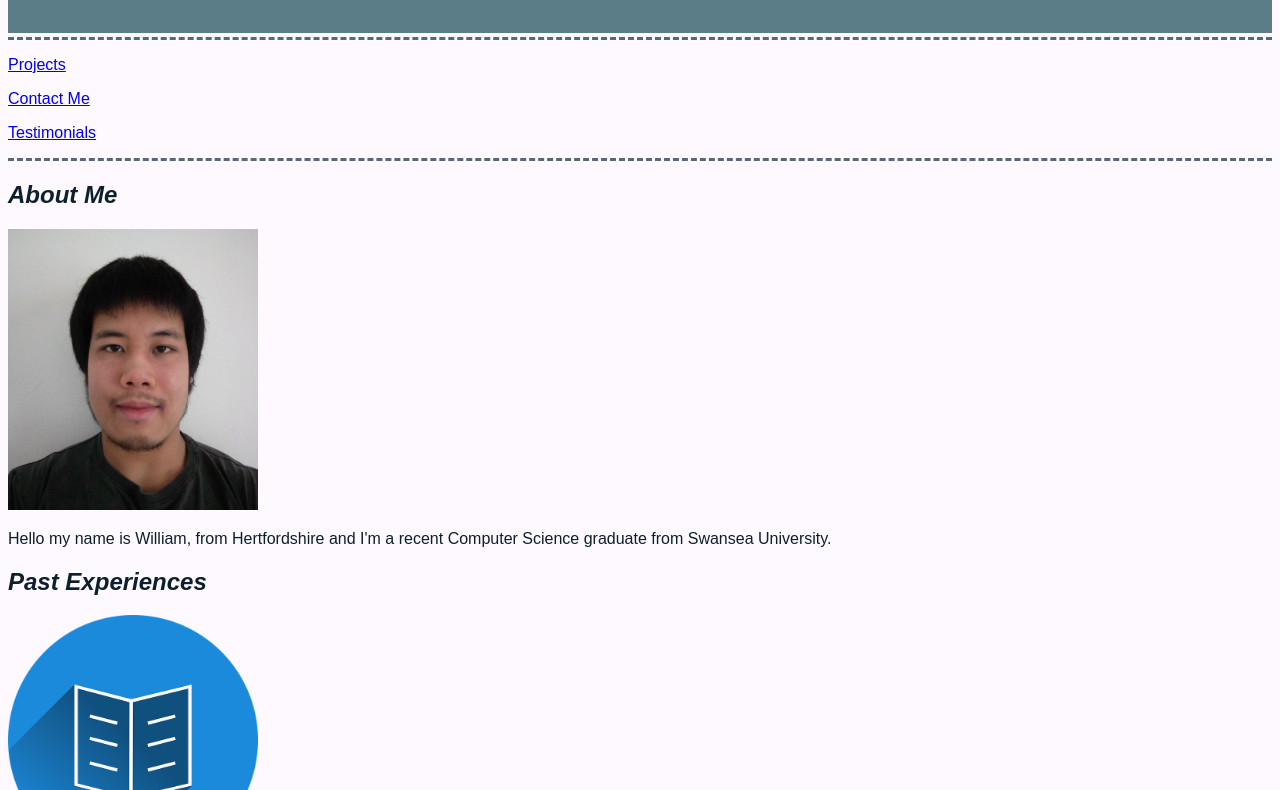
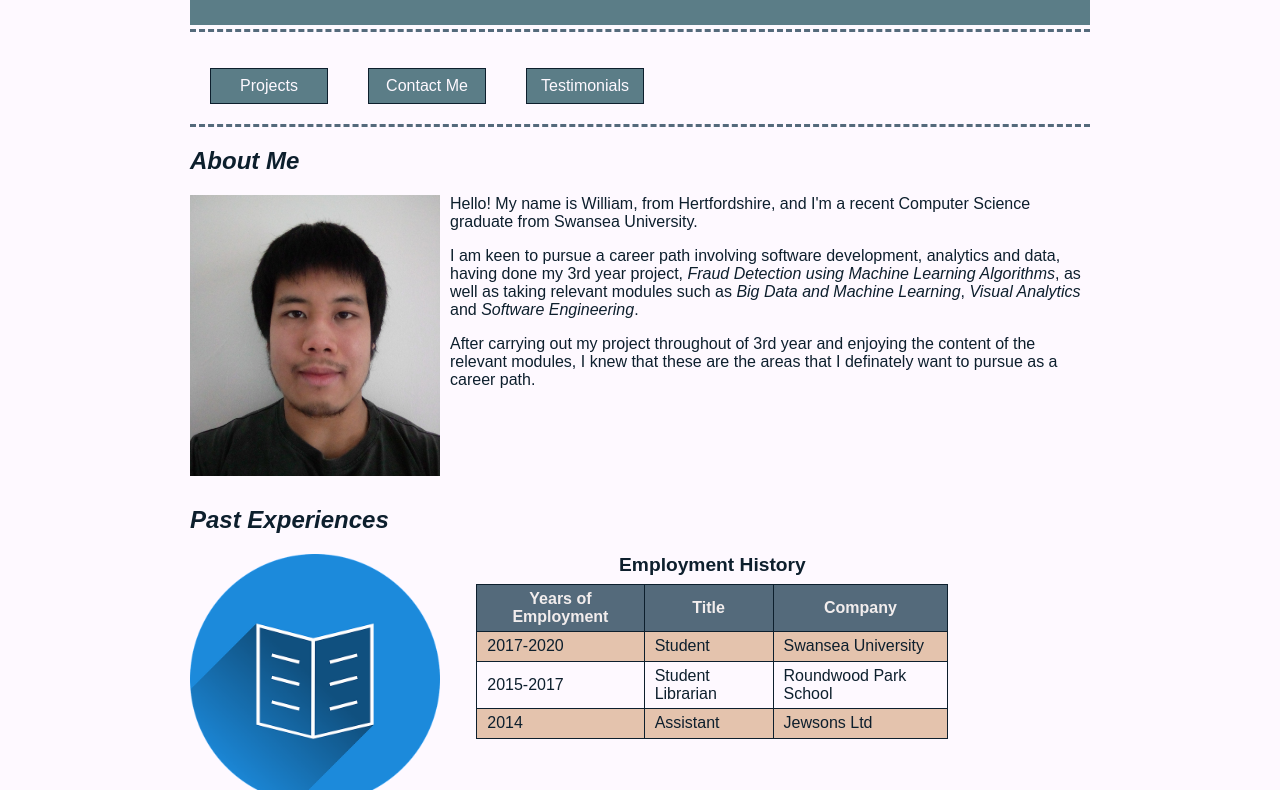
Before and after one commit to William-King977/IntroToWebDev, a plain HTML site: page classwork/portfolio/index.html in a window 1280 px wide. Shown: the part 125-915 px from the top of the page. Drawn offline with Linux system fonts and the light colour scheme.

Commit message:
Aligned Content and Navigation in Home Page

```diff
--- a/classwork/portfolio/index.html
+++ b/classwork/portfolio/index.html
@@ -10,32 +10,40 @@
 		<link href = "styles/main.css" rel = "stylesheet" type = "text/css" />
 
 		<style>
+			/* Article styling (content positioning of each section) */
+			article img {
+				float: left;
+				padding-right: 10px;
+			}
+			article {
+				margin-bottom: 30px;
+			}
+			.right-content {
+				float: left;
+			}
+
+			/* Table styling */
 			caption {
 				font-weight: bold;
 				font-size: 1.2em;
 				margin-bottom: 8px;
 			}
-
 			table, th, td {
 				border: 1px solid #0d1f2d;
 				border-collapse: collapse;
 				padding: 5px 10px;
 			}
-
 			table {
 				width: 90%;
 				margin: auto;
 			}
-
 			tr {
 				height: 30px;
 			}
-
 			thead {
 				background-color: #546a7b;
 				color: #f2eded;
 			}
-
 			tbody tr:nth-child(odd) {
 				background-color: #e4c3ad;
 			}
@@ -52,21 +60,31 @@
 			<p><a href = "projects.html">Projects</a></p>
 			<p><a href = "contact.html">Contact Me</a></p>
 			<p><a href = "testimonials.html">Testimonials</a></p>
+			<div class = "clear-float"></div>
 		</nav>
 
 		<section>
 			<!-- About Me -->
 			<article id = "about">
 				<h2><em>About Me</em></h2>
-				<img src = "images/my-selfie.jpg" width = "250" alt = "Selfie of William"/>
-				<p>Hello my name is William, from Hertfordshire and I'm a recent
+				<img src = "images/my-selfie.jpg" width = "250" alt = "Picture of William King" />
+				<p>Hello! My name is William, from Hertfordshire, and I'm a recent
 					Computer Science graduate from Swansea University.</p>
+				<p>I am keen to pursue a career path involving software development, analytics and data, having done my
+					3rd year project, <em>Fraud Detection using Machine Learning Algorithms</em>, as well as taking relevant
+					modules such as <em>Big Data and Machine Learning</em>, <em>Visual Analytics</em> and
+					<em>Software Engineering</em>.</p>
+				<p>After carrying out my project throughout of 3rd year and enjoying the content
+					of the relevant modules, I knew that these are the areas that I definately want to pursue as a career path.
+					</p>
+				<div class = "clear-float"></div>
 			</article>
 
 			<!-- Past Experiences -->
 			<article id = "experiences">
 				<h2><em>Past Experiences</em></h2>
 				<img src = "images/experience.png" width = "250" alt = "Experiences Icon"/>
+				<div class = "right-content">
 					<table>
 						<caption>Employment History</caption>
 						<thead>
@@ -94,12 +112,15 @@
 							</tr>
 						</tbody>
 					</table>
+				</div>
+				<div class = "clear-float"></div>
 			</article>
 
 			<!-- Hobbies -->
 			<article id = "hobbies">
 				<h2><em>Hobbies</em></h2>
 				<img src = "images/weight-training.png" width = "250" alt = "Hobbies Icon"/>
+				<div class = "right-content">
 					<ul>
 						<li>Favourite Films</li>
 							<ol>
@@ -115,7 +136,9 @@
 								<li>Tae Kwon Do</li>
 							</ul>
 					</ul>
+				</div>
 			</article>
+			<div class = "clear-float"></div>
 		</section>
 
 		<footer>
--- a/classwork/portfolio/styles/main.css
+++ b/classwork/portfolio/styles/main.css
@@ -8,6 +8,8 @@ body {
     background-color: #fef9ff;
     font-family: arial, helvetica, sans-serif;
     color: #0d1f2d;
+    max-width: 900px;
+    margin: 0px auto;
 }
 
 header, footer {
@@ -27,3 +29,33 @@ nav {
     border-bottom: 3px dashed #546a7b;
     margin-top: 4px;
 }
+
+nav a {
+    background-color: #5b7d87;
+    color: #fef9ff;
+    padding: 8px;
+    border: thin solid #0d1f2d;
+    text-decoration: none;
+    text-align: center;
+    display: block;
+    margin: 20px;
+    width: 100px;
+    float: left;
+}
+
+nav a:visited {
+    color: #e4c3ad;
+}
+
+nav a:hover {
+    background-color: #fef9ff;
+    color: #5b7d87;
+}
+
+nav a:active {
+    font-weight: bold;
+}
+
+.clear-float {
+    clear: both;
+}
```
Also changed, not shown: classwork/portfolio/contact.html (+3 -0 lines), classwork/portfolio/projects.html (+5 -2 lines), classwork/portfolio/testimonials.html (+5 -2 lines). Lines whose indentation alone changed are shown as unchanged.
